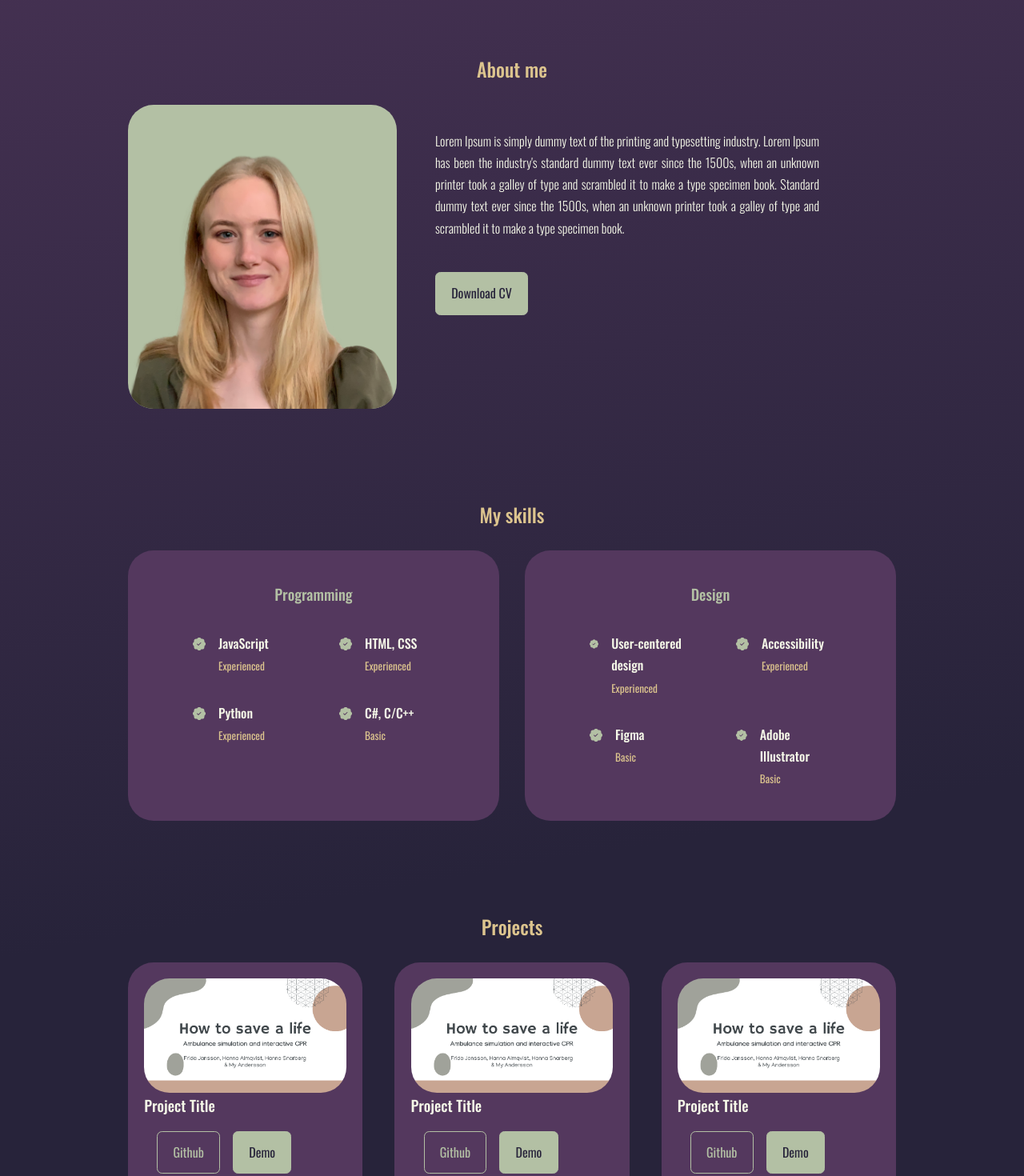
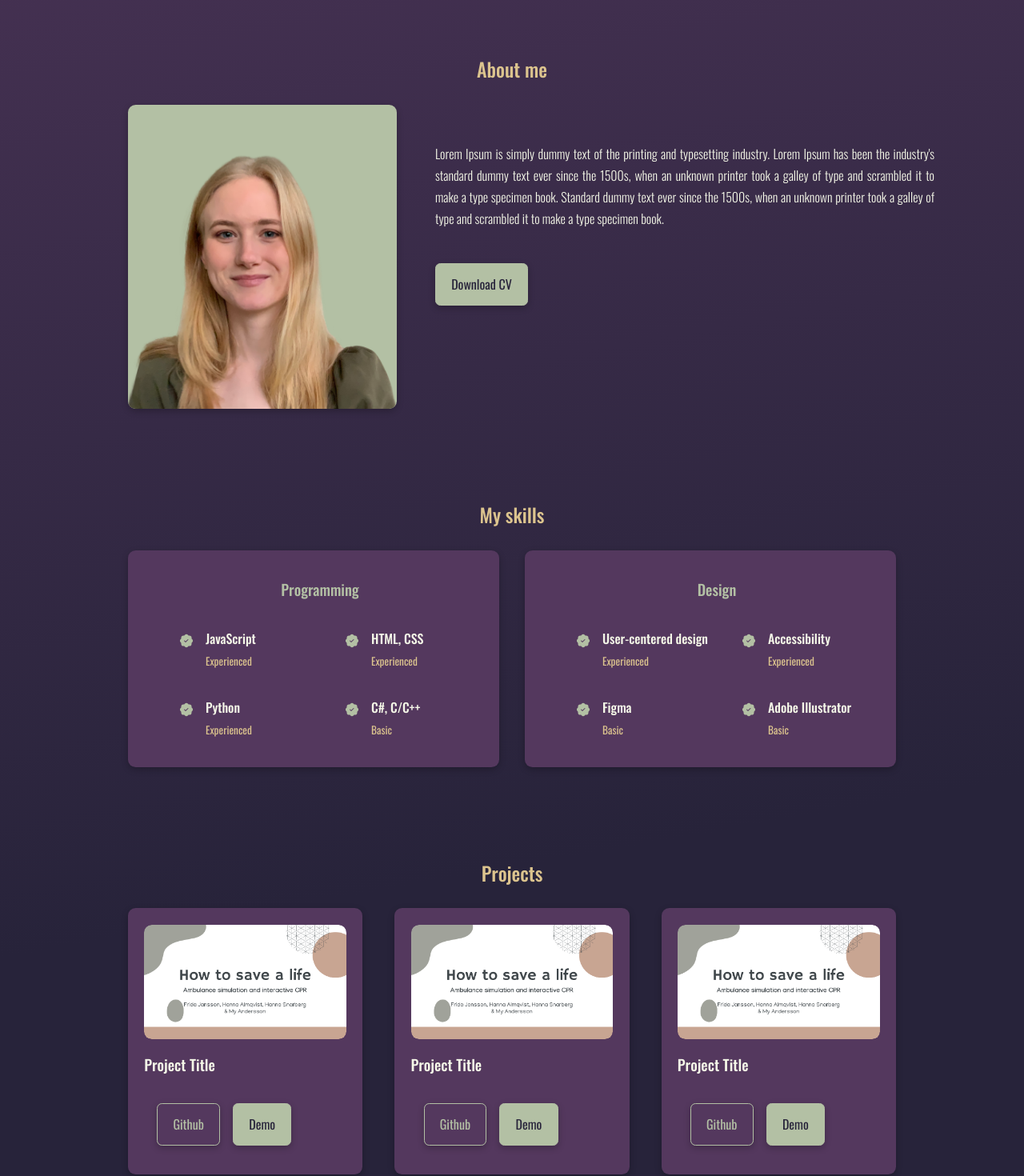
Before and after one commit to hannasnarberg/Portfolio-Website, a React (Create React App) app: page / in a window 1280 px wide. Shown: the part 700-2170 px from the top of the page at 80% size. Built offline with nearby package versions, Linux system fonts and the light colour scheme.

Commit message:
Everything looks good, just styling left

```diff
--- a/src/components/about/about.css
+++ b/src/components/about/about.css
@@ -1,16 +1,23 @@
 .about__container {
    display: grid;
-   grid-template-columns: 35% 50%;
+   grid-template-columns: 35% 65%;
+   text-align: center;
    gap: 5%;
 }
 
 .about__me {
    width: 100%;
    aspect-ratio: 1/1;
-   border-radius: 2rem;
+   border-radius: 0.6rem;
    background: var(--color-primary);
    display: grid;
    place-items: center;
+   box-shadow: rgba(0, 0, 0, 0.24) 0px 3px 8px;
+}
+
+.about__content {
+   margin: 1rem 0 1.5rem;
+   text-align: left;
 }
 
 .about__content p {
@@ -33,9 +40,7 @@
       width: 50%;
       margin: 0rem auto;
    }
-
    .about__content {
-      margin: 1rem 0 1.5rem;
       text-align: center;
    }
 }
--- a/src/components/contact/contact.css
+++ b/src/components/contact/contact.css
@@ -15,7 +15,6 @@
 .contact__option {
    background: transparent;
    padding: 1.2rem;
-   border-radius: 1.2rem;
    text-align: center;
    transition: var(--transition);
 }
--- a/src/components/header/header.css
+++ b/src/components/header/header.css
@@ -22,6 +22,8 @@ header {
       color: transparent;
       -webkit-background-clip: text;
       background-clip: text;
+      -webkit-filter: drop-shadow(2px 2px rgba(0, 0, 0, 0.343));
+      filter: drop-shadow(2px 2px rgba(0, 0, 0, 0.343));
    }
 }
 
--- a/src/components/navigator/navigator.css
+++ b/src/components/navigator/navigator.css
@@ -9,14 +9,14 @@ nav {
    top: 2rem;
    display: flex;
    gap: 0.5rem;
-   border-radius: 3rem;
+   /*border-radius: 1rem;*/
    backdrop-filter: blur(15px);
 }
 
 nav a {
    background: transparent;
    padding: 0.8rem 0.8rem 0.8rem 0.8rem;
-   border-radius: 50%;
+   /*border-radius: 50%;*/
    color: var(--color-light);
    font-size: 1rem;
 }
--- a/src/components/projects/projects.css
+++ b/src/components/projects/projects.css
@@ -7,9 +7,10 @@
 .projects__item {
    background: var(--color-bg-variant);
    padding: 1.2rem;
-   border-radius: 2rem;
+   border-radius: 0.6rem;
    border: 1px solid transparent;
    transition: var(--transition);
+   box-shadow: rgba(0, 0, 0, 0.24) 0px 3px 8px;
 }
 
 .projects__item:hover {
@@ -18,12 +19,12 @@
 }
 
 .projects__item-image {
-   border-radius: 1.5rem;
+   border-radius: 0.6rem;
    overflow: hidden;
 }
 
 .projects__item h3 {
-   margin: 1.2 0 2rem;
+   margin: 1rem 0 2rem;
 }
 
 .projects__item-cta {
--- a/src/components/skills/skills.css
+++ b/src/components/skills/skills.css
@@ -6,10 +6,11 @@
 
 .skill__container > div {
    background: var(--color-bg-variant);
-   padding: 2.4rem 5rem;
-   border-radius: 2rem;
+   padding: 2rem 1rem 2rem 2rem;
+   border-radius: 0.6rem;
    border: 1px solid transparent;
    transition: var(--transition);
+   box-shadow: rgba(0, 0, 0, 0.24) 0px 3px 8px;
 }
 
 .skill__container > div h3 {
@@ -21,7 +22,8 @@
 .skill__content {
    display: grid;
    grid-template-columns: 1fr 1fr;
-   gap: 4rem;
+   gap: 2rem;
+   padding-left: 2rem;
    row-gap: 2rem;
 }
 
@@ -32,11 +34,11 @@
 }
 
 .skill__details-icon {
-   margin-top: 6px;
    color: var(--color-primary);
+   height: 2em;
 }
 
-/* =============== MEDIA QUERIES, MEDIUM DEVICES) ===============*/
+/* =============== MEDIUM DEVICES) ===============*/
 
 @media screen and (max-width: 1024px) {
    .skill__container {
@@ -54,7 +56,7 @@
    }
 }
 
-/* =============== MEDIA QUERIES, SMALL DEVICES) ===============*/
+/* =============== SMALL DEVICES) ===============*/
 
 @media screen and (max-width: 600px) {
    .skill__container {
--- a/src/index.css
+++ b/src/index.css
@@ -33,7 +33,7 @@ html {
 
 body {
    font-family: 'Oswald', sans-serif;
-   background-image: linear-gradient(
+   background: linear-gradient(
       170deg,
       var(--color-bg-variant) 0%,
       var(--color-bg) 60%
@@ -90,6 +90,7 @@ a:hover {
    border-radius: 0.4rem;
    border: 1px solid var(--color-primary);
    transition: var(--transition);
+   box-shadow: rgba(0, 0, 0, 0.24) 0px 3px 8px;
 }
 
 .btn:hover {
@@ -107,7 +108,7 @@ img {
    display: block;
    width: 100%;
    object-fit: cover;
-   border-radius: 2rem;
+   border-radius: 0.6rem;
 }
 
 p {
```
